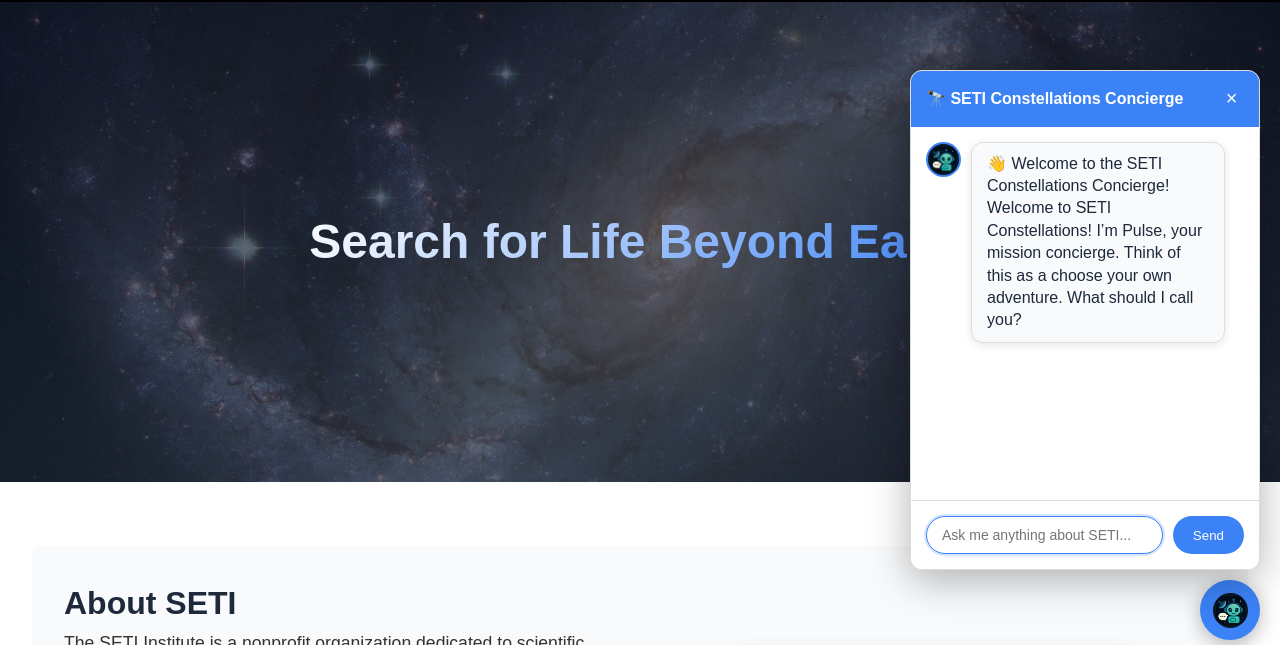
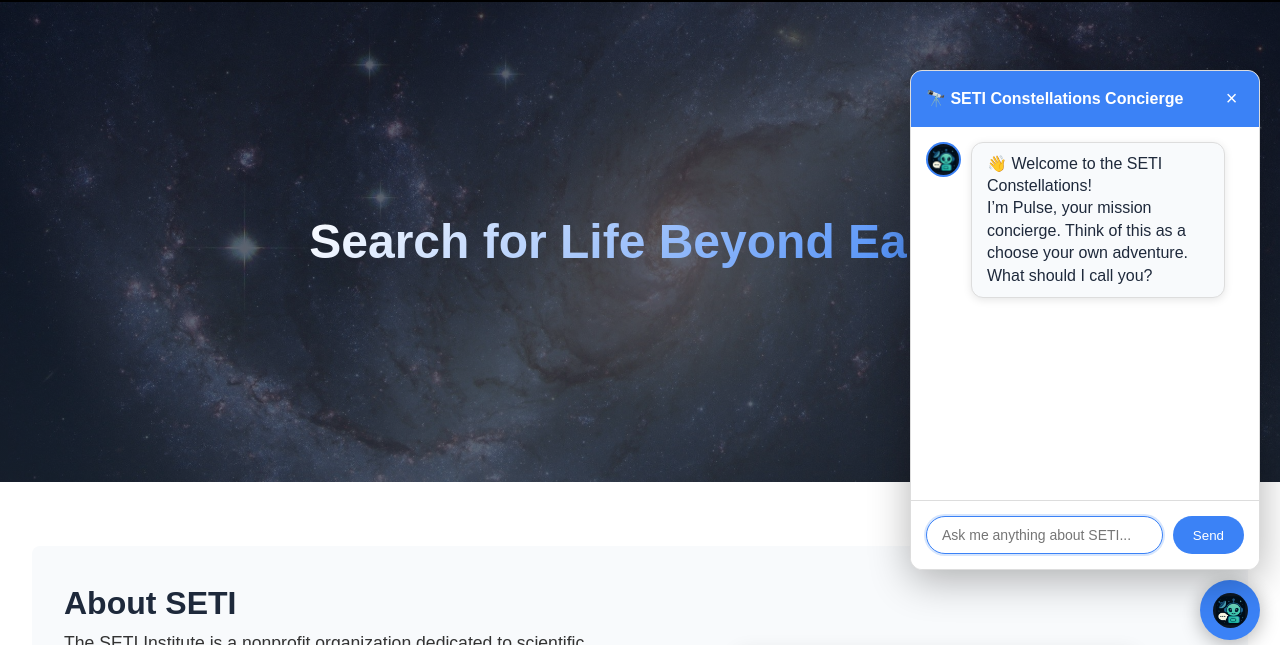
Before and after one commit to Andrew-Girgis/SETI-demo-chatbot, a plain HTML site: page index.html in a window 1280 px wide. Both pictures are taken after a click on the button 1230 px from the left and 750 px from the top of the page. Shown: the part 140-785 px from the top of the page. Drawn offline with Linux system fonts and the light colour scheme.

Commit message:
Changed the welcome message.

```diff
--- a/index.html
+++ b/index.html
@@ -628,8 +628,8 @@
                         <img src="images/Pulse_icon.png" alt="SETI">
                     </div>
                     <div class="message-content">
-                        <p>👋 Welcome to the SETI Constellations Concierge!</p>
-                        <p>Welcome to SETI Constellations! I’m Pulse, your mission concierge. Think of this as a choose your own adventure. What should I call you?</p>
+                        <p>👋 Welcome to the SETI Constellations!</p>
+                        <p>I’m Pulse, your mission concierge. Think of this as a choose your own adventure. What should I call you?</p>
                     </div>
                 </div>
                 <!--<div class="starter-prompts" id="starter-prompts">
```
